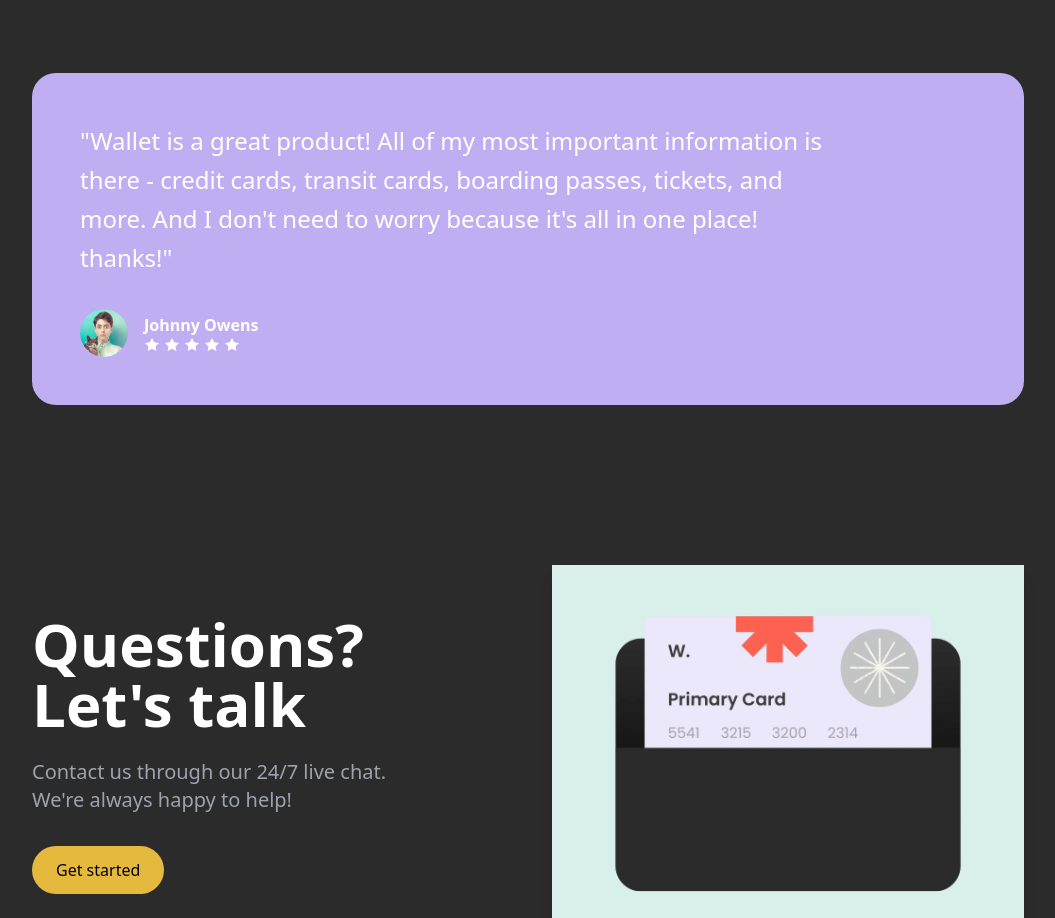
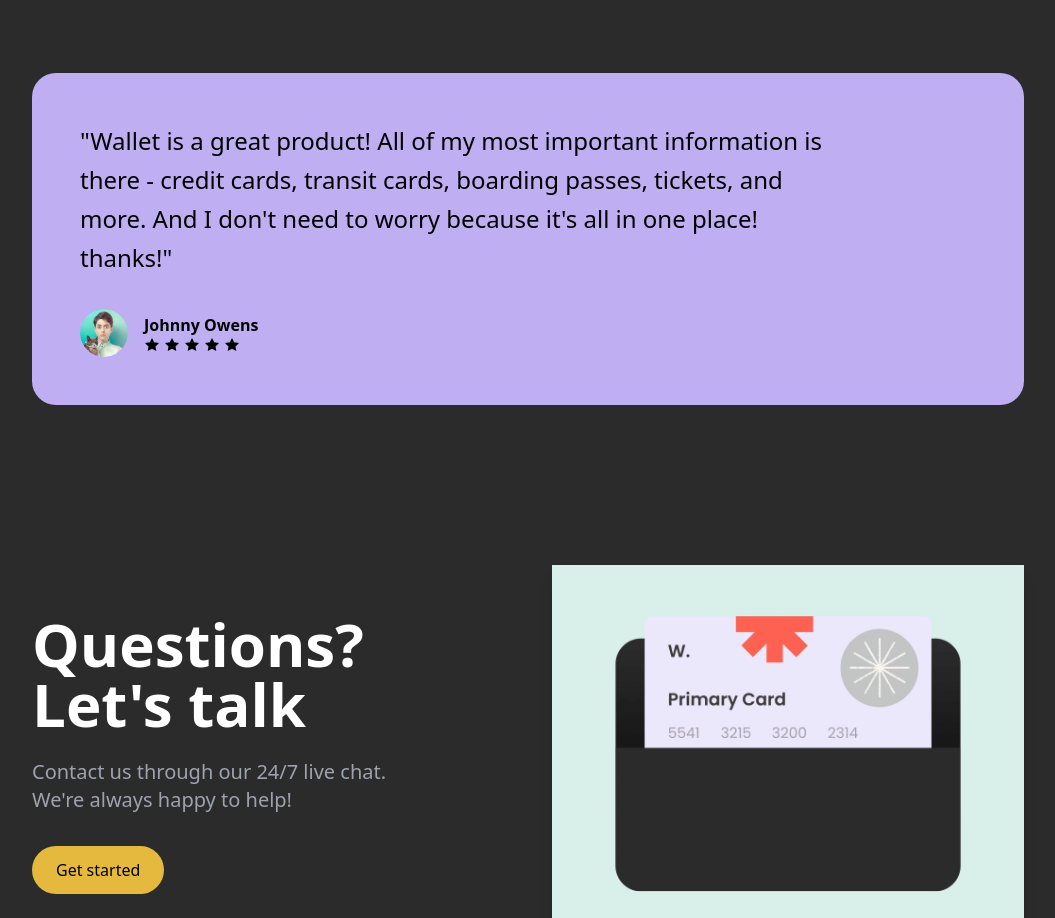
Before and after one commit to anibalalpizar/vue-saas-landing, a Vue app: page / in a window 1280 px wide. Shown: the part 2000-2918 px from the top of the page, without its empty margins (112-1167 px from the left). Built offline with nearby package versions, Linux system fonts and the light colour scheme.

Commit message:
refactor TestimonialSection styles for improved readability and consistency

```diff
--- a/src/components/TestimonialSection.vue
+++ b/src/components/TestimonialSection.vue
@@ -3,7 +3,7 @@
     <div class="max-w-5xl mx-auto px-4">
       <div class="bg-[#BFAFF2] rounded-3xl p-12">
         <div class="max-w-3xl">
-          <p class="text-2xl mb-8 leading-relaxed">
+          <p class="text-2xl mb-8 leading-relaxed text-black">
             "Wallet is a great product! All of my most important information is
             there - credit cards, transit cards, boarding passes, tickets, and
             more. And I don't need to worry because it's all in one place!
@@ -16,8 +16,8 @@
               class="w-12 h-12 rounded-full"
             />
             <div>
-              <h4 class="font-semibold">Johnny Owens</h4>
-              <div class="flex gap-1">
+              <h4 class="font-semibold text-black">Johnny Owens</h4>
+              <div class="flex gap-1 text-black">
                 <svg
                   v-for="i in 5"
                   :key="i"
```
